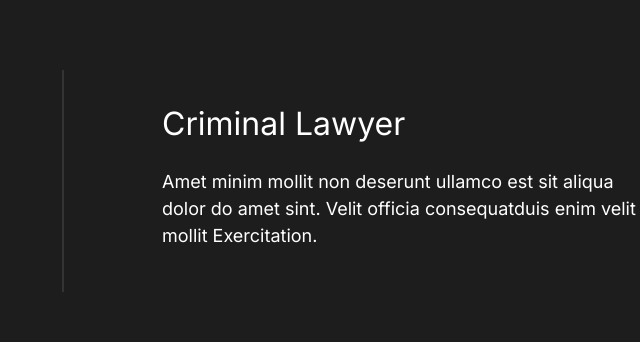
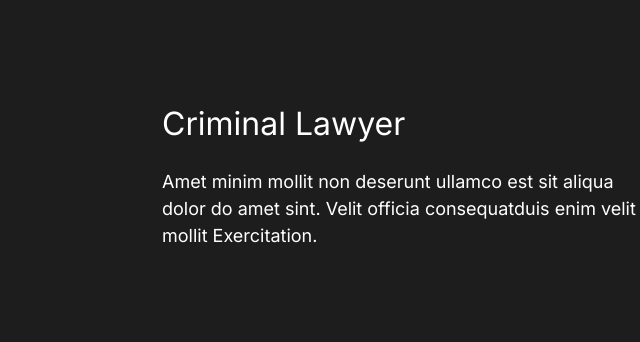
Before and after one commit to ustyk1/IGSTUDIO, a website built with Vite: page index.html in a window 1280 px wide. Shown: the part 1258-1600 px from the top of the page, 578-1218 px from the left. Built offline with nearby package versions, Linux system fonts and the light colour scheme; files whose address does not match are found by name.

Commit message:
change introduce-yourself block

```diff
--- a/src/partials/introduce-yourself.html
+++ b/src/partials/introduce-yourself.html
@@ -3,7 +3,7 @@
     <h2 class="text-[36px] sm:text-[48px] lg:text-[54px]">Let’s Introduce
       Ourself</h2>
   </div>
-  <div class="hidden h-full w-[2px] bg-white-rgba-03 absolute left-[50%] top-0 bottom-0 lg:block"></div>
+  <!-- <div class="hidden h-full w-[2px] bg-white-rgba-03 absolute left-[50%] top-0 bottom-0 lg:block"></div> -->
   <div class="flex-1">
     <h3 class="text-[32px] mb-[20px] ">Criminal Lawyer</h3>
     <p class="text-[18px]">Amet minim mollit non deserunt ullamco est
```
